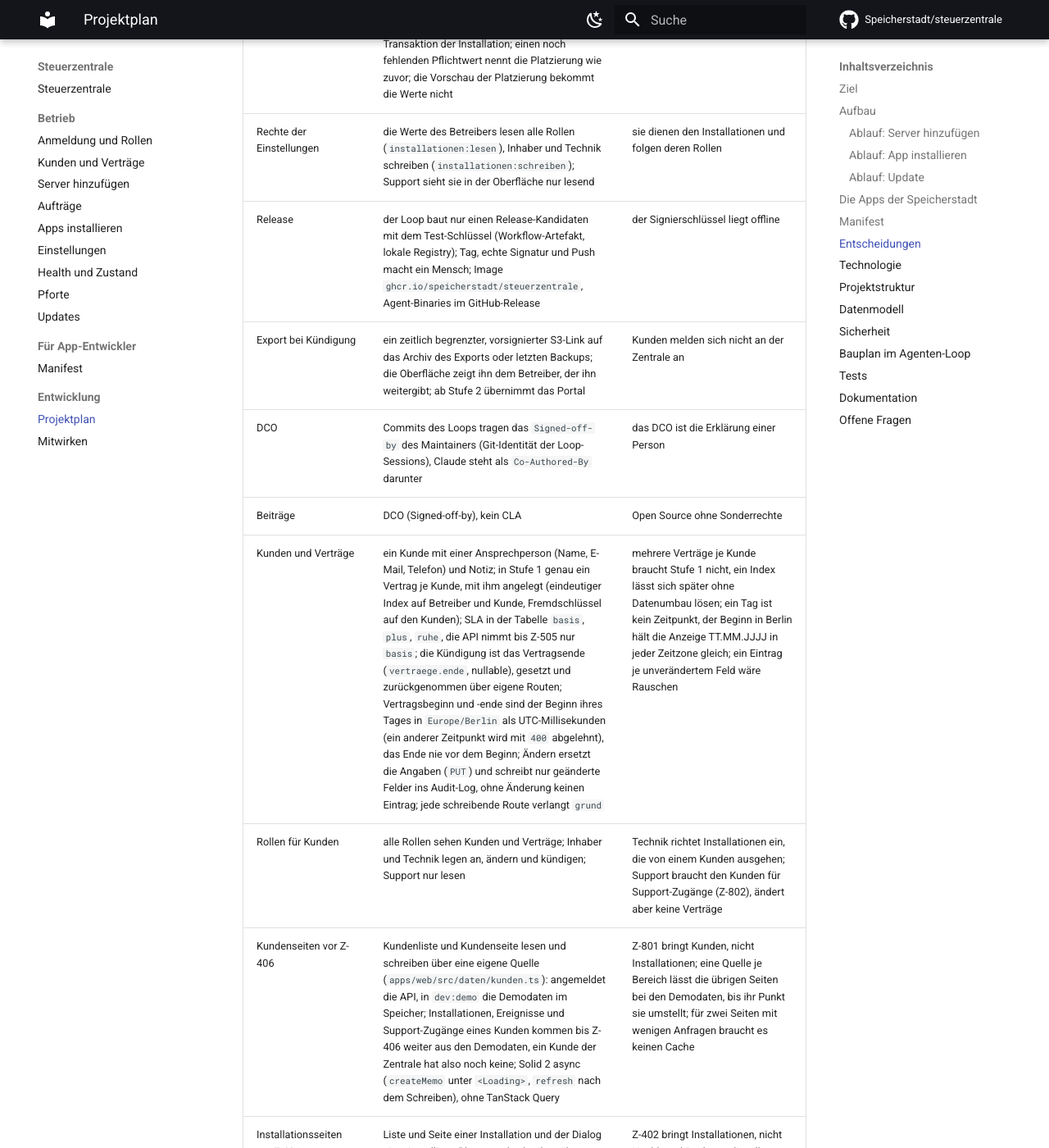
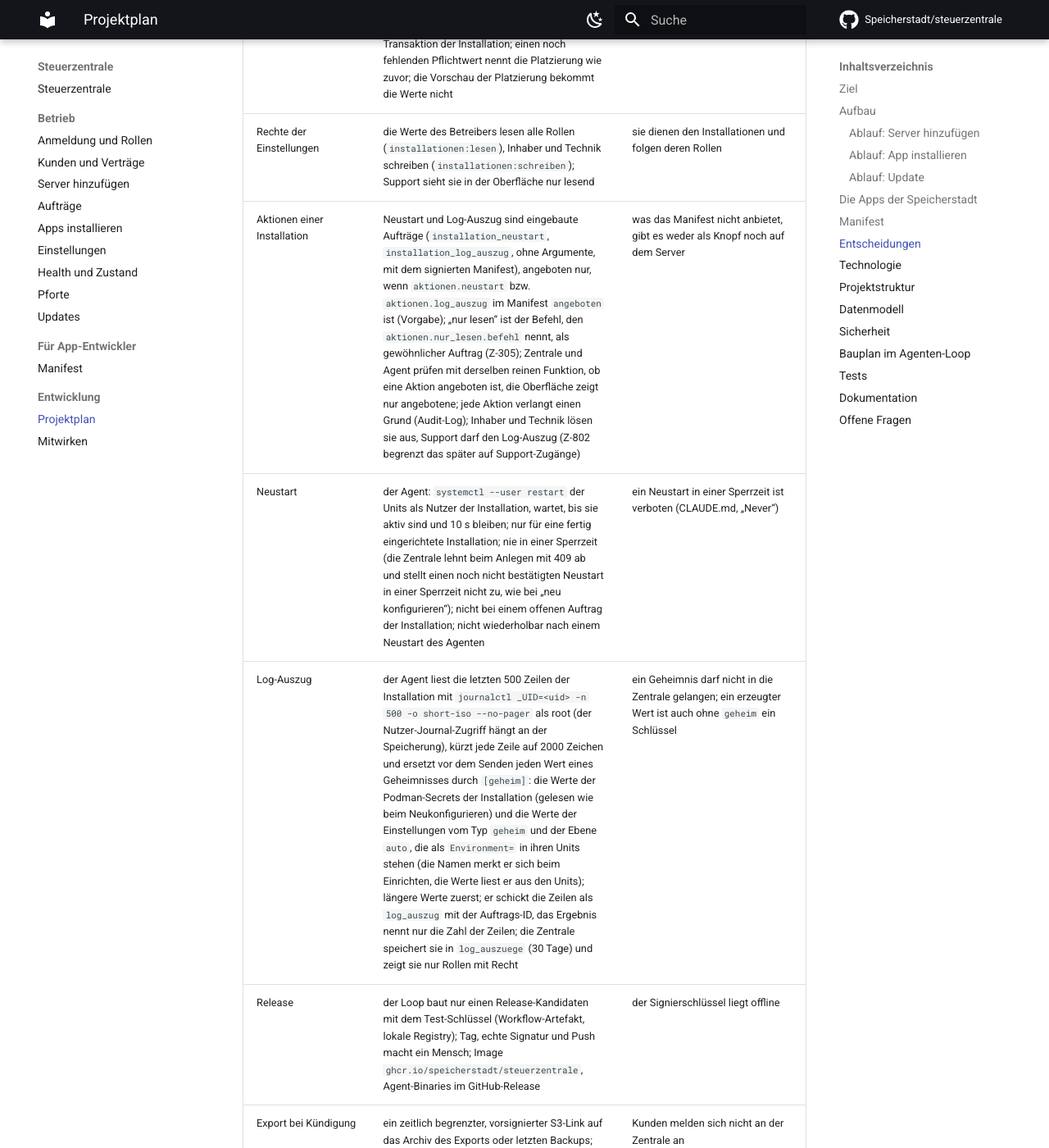
Before and after one commit to Speicherstadt/steuerzentrale, an MkDocs documentation site: the page built from docs/plan.md, in a window 1280 px wide and 1400 px high, scrolled down 33715 px. Shown: the whole window at 82% size. Built offline with MkDocs 1.6.1 and Material for MkDocs 9.7.7, drawn with Linux system fonts in a browser that asks for light colours; comment, search, counter and statistics services are not loaded.

Commit message:
Z-405: decisions and sharper criteria for restart, log excerpt and read-only
Restart and log excerpt are built-in jobs offered only by the manifest; restart never in a freeze
window; the log excerpt replaces every secret and generated value before it leaves the server.

Signed-off-by: Dario Götze <dev@dariogoetze.de>
Co-Authored-By: Claude Opus 5.5 <noreply@anthropic.com>
Claude-Session: https://claude.ai/code/session_014k4NfkJBQ539ZwYKrYUGRX

```diff
--- a/docs/plan.md
+++ b/docs/plan.md
@@ -326,6 +326,9 @@ Der Loop entscheidet danach und trägt neue Entscheidungen hier mit Grund ein.
 | Pflicht im Formular | Pflicht ist `pflicht` des Manifests; ein Pflichtfeld mit Vorgabe braucht keine Eingabe; der Dialog fragt ein Feld ohne Vorgabe nicht mehr als Pflicht ab | so rendert es auch `quadletsRendern` (`werteAufloesen`): nur ein Pflichtwert ohne Wert und Vorgabe fehlt |
 | Werte des Betreibers im Dialog | der Dialog zeigt die Felder der Werte, die die Platzierung als `betreiberwert_fehlt` nennt, und schickt nur, was eingetragen ist, als `betreiberWerte`; die Zentrale prüft sie ohne Pflicht (`einstellungenPruefen` mit `pflicht: false`) gegen das hochgeladene Manifest, rechnet sie für Platzierung und Gegenrendern zu den gespeicherten und schreibt sie in der Transaktion der Installation; einen noch fehlenden Pflichtwert nennt die Platzierung wie zuvor; die Vorschau der Platzierung bekommt die Werte nicht | ein Geheimnis gehört nicht in eine Vorschau ohne Grund; derselbe Fehler (`passt_nicht` mit dem Namen), ob der Dialog Werte schickt oder nicht |
 | Rechte der Einstellungen | die Werte des Betreibers lesen alle Rollen (`installationen:lesen`), Inhaber und Technik schreiben (`installationen:schreiben`); Support sieht sie in der Oberfläche nur lesend | sie dienen den Installationen und folgen deren Rollen |
+| Aktionen einer Installation | Neustart und Log-Auszug sind eingebaute Aufträge (`installation_neustart`, `installation_log_auszug`, ohne Argumente, mit dem signierten Manifest), angeboten nur, wenn `aktionen.neustart` bzw. `aktionen.log_auszug` im Manifest `angeboten` ist (Vorgabe); „nur lesen“ ist der Befehl, den `aktionen.nur_lesen.befehl` nennt, als gewöhnlicher Auftrag (Z-305); Zentrale und Agent prüfen mit derselben reinen Funktion, ob eine Aktion angeboten ist, die Oberfläche zeigt nur angebotene; jede Aktion verlangt einen Grund (Audit-Log); Inhaber und Technik lösen sie aus, Support darf den Log-Auszug (Z-802 begrenzt das später auf Support-Zugänge) | was das Manifest nicht anbietet, gibt es weder als Knopf noch auf dem Server |
+| Neustart | der Agent: `systemctl --user restart` der Units als Nutzer der Installation, wartet, bis sie aktiv sind und 10 s bleiben; nur für eine fertig eingerichtete Installation; nie in einer Sperrzeit (die Zentrale lehnt beim Anlegen mit 409 ab und stellt einen noch nicht bestätigten Neustart in einer Sperrzeit nicht zu, wie bei „neu konfigurieren“); nicht bei einem offenen Auftrag der Installation; nicht wiederholbar nach einem Neustart des Agenten | ein Neustart in einer Sperrzeit ist verboten (CLAUDE.md, „Never“) |
+| Log-Auszug | der Agent liest die letzten 500 Zeilen der Installation mit `journalctl _UID=<uid> -n 500 -o short-iso --no-pager` als root (der Nutzer-Journal-Zugriff hängt an der Speicherung), kürzt jede Zeile auf 2000 Zeichen und ersetzt vor dem Senden jeden Wert eines Geheimnisses durch `[geheim]`: die Werte der Podman-Secrets der Installation (gelesen wie beim Neukonfigurieren) und die Werte der Einstellungen vom Typ `geheim` und der Ebene `auto`, die als `Environment=` in ihren Units stehen (die Namen merkt er sich beim Einrichten, die Werte liest er aus den Units); längere Werte zuerst; er schickt die Zeilen als `log_auszug` mit der Auftrags-ID, das Ergebnis nennt nur die Zahl der Zeilen; die Zentrale speichert sie in `log_auszuege` (30 Tage) und zeigt sie nur Rollen mit Recht | ein Geheimnis darf nicht in die Zentrale gelangen; ein erzeugter Wert ist auch ohne `geheim` ein Schlüssel |
 | Release | der Loop baut nur einen Release-Kandidaten mit dem Test-Schlüssel (Workflow-Artefakt, lokale Registry); Tag, echte Signatur und Push macht ein Mensch; Image `ghcr.io/speicherstadt/steuerzentrale`, Agent-Binaries im GitHub-Release | der Signierschlüssel liegt offline |
 | Export bei Kündigung | ein zeitlich begrenzter, vorsignierter S3-Link auf das Archiv des Exports oder letzten Backups; die Oberfläche zeigt ihn dem Betreiber, der ihn weitergibt; ab Stufe 2 übernimmt das Portal | Kunden melden sich nicht an der Zentrale an |
 | DCO | Commits des Loops tragen das `Signed-off-by` des Maintainers (Git-Identität der Loop-Sessions), Claude steht als `Co-Authored-By` darunter | das DCO ist die Erklärung einer Person |
```
Also changed, not shown: BAULISTE.md (+6 -1 lines).
